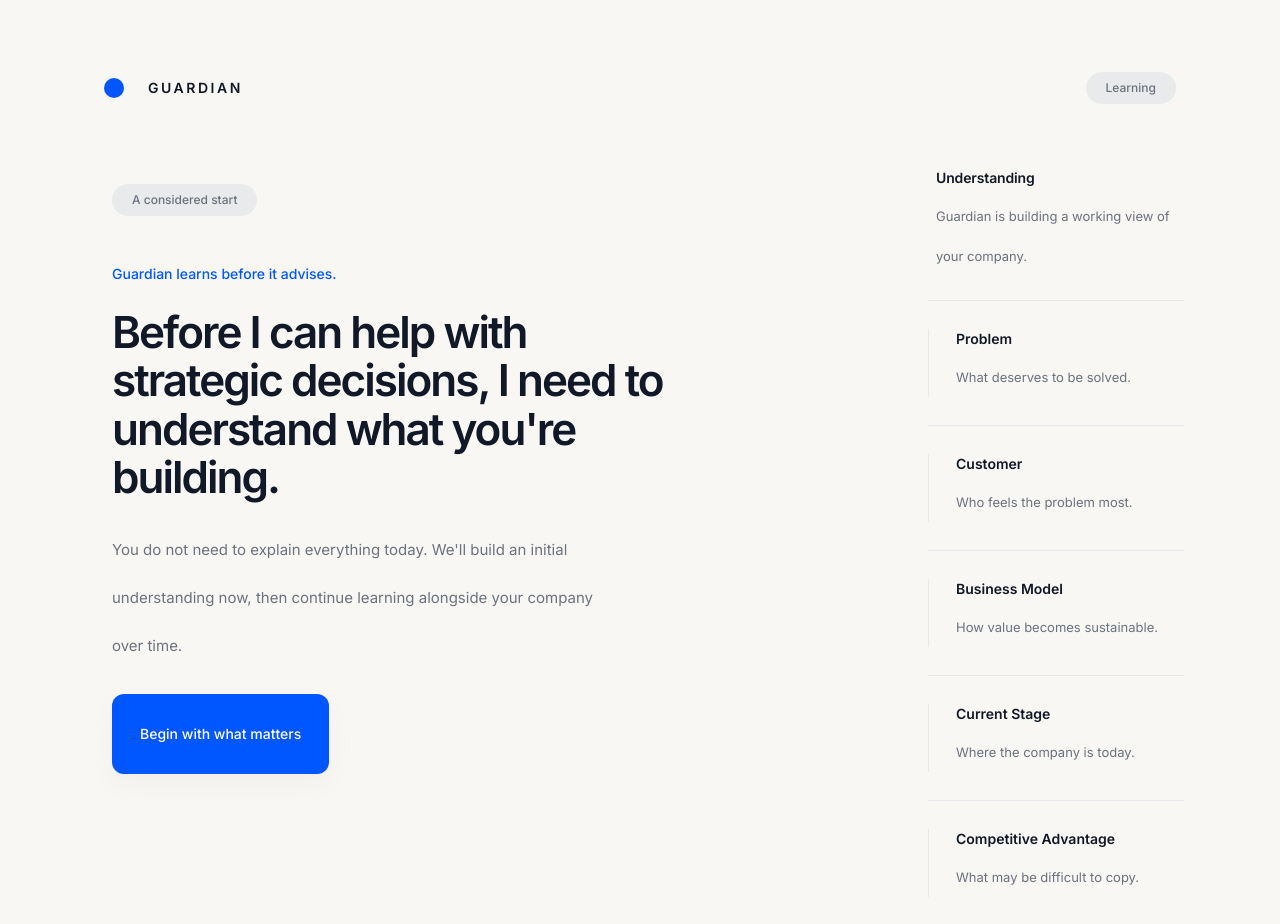
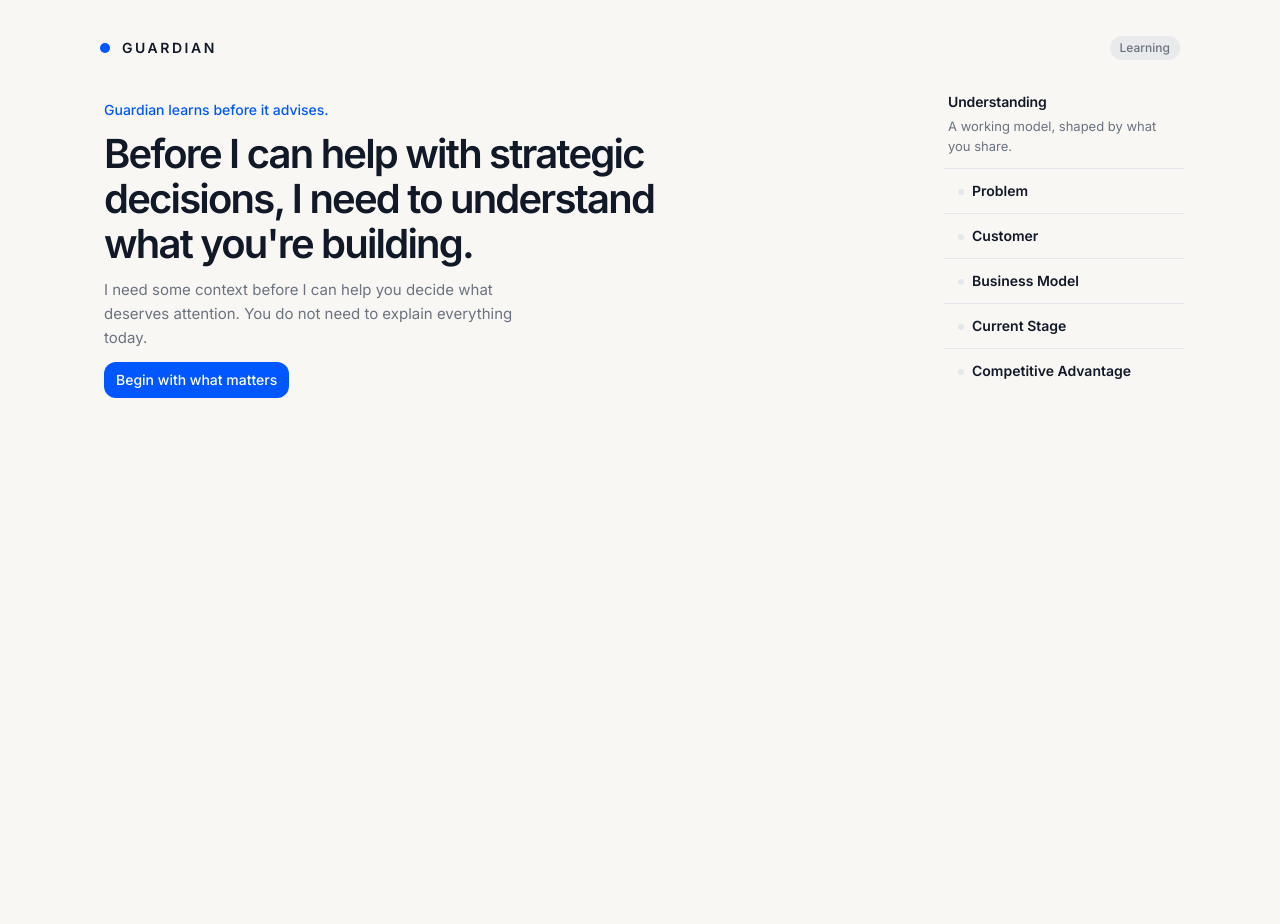
Before and after one commit to Abdurrahman99max/guardian, a Next.js app: page / in a window 1280 px wide. Shown: the top 924 px of the page. After the commit the page ends 800 px from the top, so only its background shows below. Built offline with nearby package versions, Linux system fonts and the light colour scheme.

Commit message:
feat: refine conversation composition

```diff
--- a/components/ui/button.tsx
+++ b/components/ui/button.tsx
@@ -10,7 +10,7 @@ const buttonVariants = cva(
     variants: {
       variant: {
         primary:
-          'bg-guardian-blue text-surface shadow-card hover:bg-guardian-blue/90 hover:shadow-floating',
+          'bg-guardian-blue text-surface shadow-none hover:bg-guardian-blue/90 hover:shadow-card',
         secondary: 'bg-surface text-text-primary shadow-card hover:bg-foundation',
         outline: 'border border-border-soft/70 bg-transparent text-text-primary hover:bg-surface',
         ghost: 'text-text-secondary hover:bg-surface/80 hover:text-text-primary',
--- a/features/guardian-learns/guardian-learns-experience.tsx
+++ b/features/guardian-learns/guardian-learns-experience.tsx
@@ -43,6 +43,10 @@ function GuardianLearnsExperience() {
   const activeArea = understandingAreas.find((area) => area.id === activePrompt?.areaId);
   const contextCard = cards.find((card) => card.id === contextCardId);
   const cardsByArea = useMemo(() => new Map(cards.map((card) => [card.areaId, card])), [cards]);
+  const focusAreaId =
+    view === 'learning'
+      ? activePrompt?.areaId
+      : cards.find((card) => card.id === latestCardId)?.areaId;
 
   function beginLearning() {
     setView('learning');
@@ -119,7 +123,7 @@ function GuardianLearnsExperience() {
           <Badge variant="learning">Learning</Badge>
         </header>
 
-        <div className="grid items-start gap-7 lg:grid-cols-[minmax(0,1fr)_16rem] xl:gap-10">
+        <div className="grid items-start gap-7 lg:grid-cols-[minmax(0,1fr)_15rem] xl:gap-12">
           <section aria-live="polite" className="min-w-0">
             <AnimatePresence mode="wait">
               {view === 'introduction' && (
@@ -187,7 +191,7 @@ function GuardianLearnsExperience() {
                   Understanding
                 </p>
                 <p className="text-text-secondary mt-1 text-[13px] leading-5">
-                  Guardian is building a working view of your company.
+                  A working model, shaped by what you share.
                 </p>
               </div>
               <div className="divide-border-soft/60 divide-y">
@@ -196,6 +200,7 @@ function GuardianLearnsExperience() {
                     key={area.id}
                     area={area}
                     card={cardsByArea.get(area.id)}
+                    focused={area.id === focusAreaId}
                     latest={latestCardId === cardsByArea.get(area.id)?.id}
                     onEdit={editCard}
                     onDelete={deleteCard}
@@ -246,26 +251,25 @@ function Introduction({ onBegin }: { onBegin: () => void }) {
   return (
     <motion.div initial="hidden" animate="visible" exit="exit" variants={cardReveal}>
       <Card className="border-0 bg-transparent shadow-none">
-        <CardHeader className="gap-6 p-1 sm:p-2">
-          <Badge variant="learning" className="w-fit">
-            A considered start
-          </Badge>
+        <CardHeader className="gap-4 p-1 sm:p-2">
           <div className="max-w-xl space-y-3">
             <p className="text-guardian-blue text-sm font-medium">
               Guardian learns before it advises.
             </p>
-            <CardTitle className="text-[2rem] leading-[1.1] tracking-[-0.045em] sm:text-[2.75rem]">
+            <CardTitle className="text-[1.875rem] leading-[1.12] tracking-[-0.045em] sm:text-[2.5rem]">
               Before I can help with strategic decisions, I need to understand what you&apos;re
               building.
             </CardTitle>
-            <p className="text-text-secondary max-w-lg text-[15px] leading-6">
-              You do not need to explain everything today. We&apos;ll build an initial understanding
-              now, then continue learning alongside your company over time.
+            <p className="text-text-secondary max-w-md text-[15px] leading-6">
+              I need some context before I can help you decide what deserves attention. You do not
+              need to explain everything today.
             </p>
           </div>
         </CardHeader>
         <CardContent className="px-1 pt-1 pb-1 sm:px-2">
-          <Button onClick={onBegin}>Begin with what matters</Button>
+          <Button size="sm" onClick={onBegin}>
+            Begin with what matters
+          </Button>
         </CardContent>
       </Card>
     </motion.div>
@@ -291,7 +295,9 @@ function PromptCard({
     <motion.div initial="hidden" animate="visible" exit="exit" variants={cardReveal}>
       <Card className="overflow-hidden">
         <CardHeader className="gap-3 px-5 py-5 sm:px-7 sm:py-6">
-          <Badge className="w-fit">Building understanding: {areaLabel}</Badge>
+          <p className="text-guardian-blue text-sm font-medium">
+            Guardian is learning about your {areaLabel.toLowerCase()}.
+          </p>
           <div className="space-y-2.5">
             <CardTitle className="max-w-xl text-[1.75rem] leading-[1.15] tracking-[-0.035em] sm:text-[2.1rem]">
               {prompt.prompt}
@@ -302,15 +308,16 @@ function PromptCard({
           </div>
         </CardHeader>
         <CardContent className="bg-foundation/45 border-border-soft/45 space-y-3 border-t px-5 py-4 sm:px-7 sm:py-5">
-          <div className="rounded-writing bg-surface focus-within:ring-guardian-blue/15 duration-standard ring-1 ring-transparent transition-[box-shadow] focus-within:ring-4">
-            <div className="flex items-center justify-between px-4 pt-3">
+          <div className="space-y-2">
+            <div className="flex items-center justify-between px-1">
               <span className="text-text-secondary text-xs font-medium tracking-[0.08em] uppercase">
                 Your perspective
               </span>
-              <span className="text-learning text-xs">A working thought is enough.</span>
+              <span className="text-text-secondary text-xs">A working thought is enough.</span>
             </div>
+            <div className="rounded-writing bg-surface focus-within:ring-guardian-blue/15 duration-standard ring-border-soft/45 ring-1 transition-[box-shadow] focus-within:ring-4">
               <Textarea
-              className="min-h-32 resize-none border-0 bg-transparent px-4 pt-2 pb-3 shadow-none focus:border-0"
+                className="min-h-28 resize-none border-0 bg-transparent px-4 py-3 shadow-none focus:border-0"
                 aria-label="Your perspective"
                 value={response}
                 onChange={(event) => onResponseChange(event.target.value)}
@@ -318,11 +325,12 @@ function PromptCard({
                 autoFocus
               />
             </div>
+          </div>
           <div className="flex items-center justify-between gap-4">
             <p className="text-text-secondary text-xs leading-5">
               Guardian will reflect this as a current interpretation.
             </p>
-            <Button onClick={onSubmit}>
+            <Button size="sm" onClick={onSubmit}>
               {editing ? 'Update understanding' : 'Share with Guardian'}
             </Button>
           </div>
@@ -356,14 +364,13 @@ function Reflection({
             <CardTitle className="max-w-xl text-[1.75rem] leading-[1.15] tracking-[-0.035em] sm:text-[2.1rem]">
               {message}
             </CardTitle>
-            <p className="text-text-secondary max-w-lg text-[15px] leading-6">
-              This is a working interpretation, not a final conclusion. You can refine it at any
-              time.
+            <p className="text-text-secondary max-w-md text-[15px] leading-6">
+              This is a working interpretation. You can refine it whenever more context matters.
             </p>
           </div>
         </CardHeader>
         <CardContent className="px-1 pt-2 pb-1 sm:px-2">
-          <Button onClick={onContinue}>
+          <Button size="sm" onClick={onContinue}>
             {final ? 'Review my understanding' : 'Continue learning'}
           </Button>
         </CardContent>
@@ -394,7 +401,7 @@ function Summary({
             confident in some areas than others.
           </p>
         </CardHeader>
-        <CardContent className="space-y-2.5 px-5 pb-5 sm:px-7 sm:pb-7">
+        <CardContent className="grid gap-2.5 px-5 pb-5 sm:grid-cols-2 sm:px-7 sm:pb-7">
           {understandingAreas.map((area) => (
             <div
               key={area.id}
@@ -410,15 +417,15 @@ function Summary({
               </p>
             </div>
           ))}
-          <div className="border-border-soft/60 mt-5 border-t pt-4">
+          <div className="border-border-soft/60 mt-2 border-t pt-4 sm:col-span-2">
             <p className="text-text-primary text-lg font-semibold">
               Does this reflect your company accurately?
             </p>
             <div className="mt-4 flex flex-wrap gap-3">
-              <Button onClick={onAccurate}>
+              <Button size="sm" onClick={onAccurate}>
                 <Check size={16} /> Yes, that&apos;s accurate
               </Button>
-              <Button variant="outline" onClick={onChange}>
+              <Button size="sm" variant="outline" onClick={onChange}>
                 I&apos;d like to change something
               </Button>
             </div>
@@ -448,7 +455,9 @@ function Transition() {
           </div>
         </CardHeader>
         <CardContent className="px-1 pt-2 pb-1 sm:px-2">
-          <Button disabled>Create account to continue</Button>
+          <Button size="sm" disabled>
+            Create account to continue
+          </Button>
           <p className="text-text-secondary mt-3 text-sm">
             Account creation will be available in a future mission.
           </p>
@@ -461,6 +470,7 @@ function Transition() {
 function UnderstandingCardItem({
   area,
   card,
+  focused,
   latest,
   onEdit,
   onDelete,
@@ -468,6 +478,7 @@ function UnderstandingCardItem({
 }: {
   area: (typeof understandingAreas)[number];
   card?: UnderstandingCard;
+  focused: boolean;
   latest: boolean;
   onEdit: (card: UnderstandingCard) => void;
   onDelete: (card: UnderstandingCard) => void;
@@ -480,19 +491,24 @@ function UnderstandingCardItem({
       animate={latest ? { y: [0, -2, 0] } : undefined}
       transition={{ duration: 0.32 }}
     >
-      <div
-        className={cn(
-          'group duration-standard relative py-3.5 pl-3.5 transition-colors',
-          card ? 'before:bg-guardian-blue/75' : 'before:bg-border-soft',
-          'before:absolute before:inset-y-3.5 before:left-0 before:w-px',
-        )}
-      >
+      <div className={cn('group relative py-3 pl-3.5', focused && 'bg-surface/45')}>
         <div className="flex items-start justify-between gap-3">
           <div>
-            <p className="text-text-primary text-sm font-semibold">{area.label}</p>
-            <p className="text-text-secondary mt-1 text-[13px] leading-5">
+            <p className="text-text-primary text-sm font-semibold">
+              <span
+                aria-hidden
+                className={cn(
+                  'mr-2 inline-block size-1.5 rounded-full align-middle',
+                  card ? 'bg-guardian-blue' : 'bg-border-soft',
+                )}
+              />
+              {area.label}
+            </p>
+            {(focused || card) && (
+              <p className="text-text-secondary mt-1.5 text-[13px] leading-5">
                 {card ? card.summary : area.description}
               </p>
+            )}
           </div>
           {card && (
             <DropdownMenu>
@@ -523,11 +539,8 @@ function UnderstandingCardItem({
             </DropdownMenu>
           )}
         </div>
-        {card && (
-          <div className="mt-2.5 flex items-center justify-between gap-3">
-            <ConfidenceBadge confidence={area.confidence} />
-            <span className="text-text-secondary text-xs">Understanding updated</span>
-          </div>
+        {latest && (
+          <p className="text-guardian-blue mt-2 text-xs font-medium">Understanding updated</p>
         )}
         {card && card.context.length > 0 && (
           <p className="border-border-soft/60 text-text-secondary mt-3 border-t pt-3 text-xs leading-5">
--- a/styles/tokens.css
+++ b/styles/tokens.css
@@ -45,7 +45,7 @@
   --color-learning: var(--learning);
 
   --font-sans: var(--font-inter);
-  --spacing: 0.5rem;
+  --spacing: 0.25rem;
   --radius-card: var(--radius-card);
   --radius-control: var(--radius-control);
   --radius-writing: var(--radius-writing);
```
Also changed, not shown: features/guardian-learns/model.ts (+5 -5 lines). Lines whose indentation alone changed are shown as unchanged.
